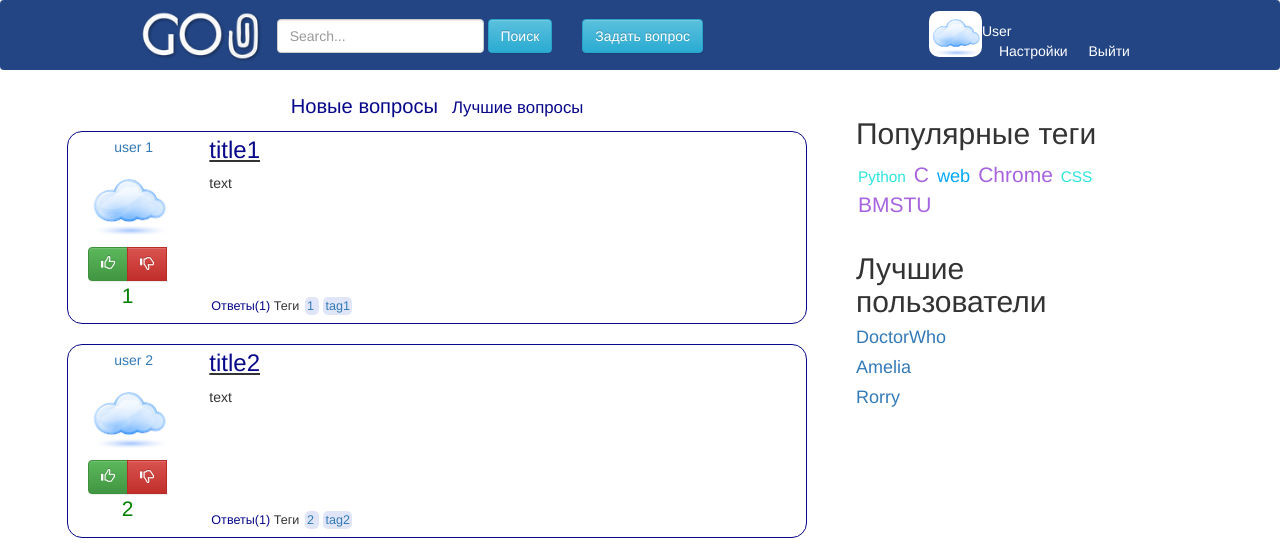
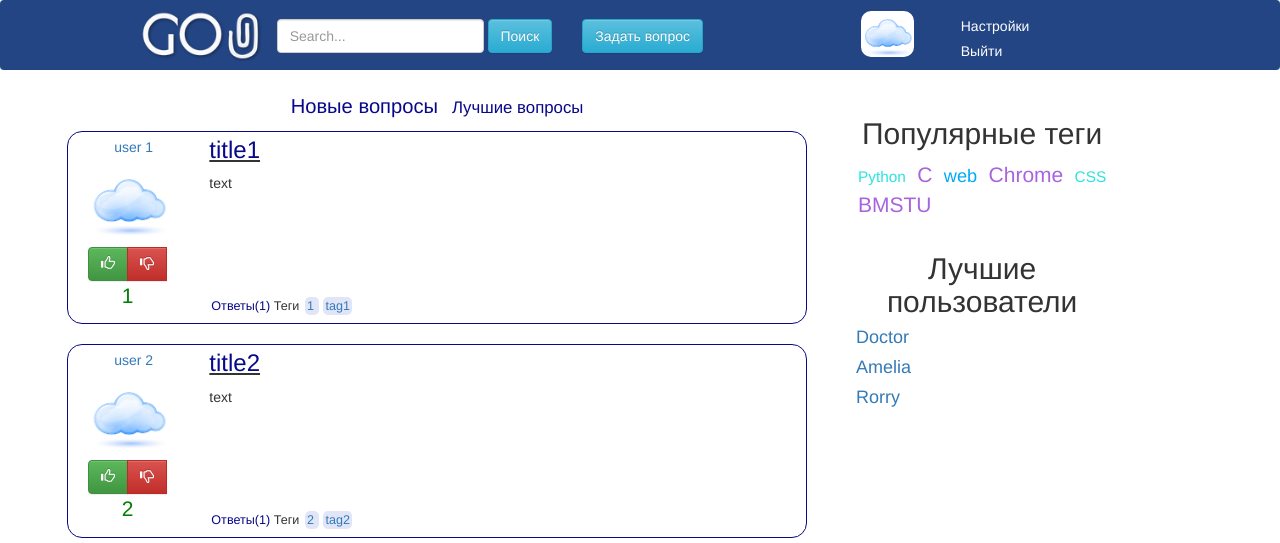
Before and after one commit to imabu/ask, a Django app: page / in a window 1280 px wide. Shown: the top 543 px of the page. Run offline with Django 3.2, Linux system fonts and the light colour scheme.

Commit message:
correcr htmls

```diff
--- a/templates/base.html
+++ b/templates/base.html
@@ -20,7 +20,7 @@
     <div class="container">
      <div class="row">
       <div class="col-md-1"></div>
-      <div class="col-md-8">
+       <div class="col-md-7">
         <a class="navbar-brand" href="../">
         <img src="../../logo.png" border="0", height="50",width="50"></a>
         <form class="navbar-form navbar-left" role="search">
@@ -36,17 +36,13 @@
             </div>
           </form>
        </div>
-
-    <div class="col-md-3" >
-
-         <p ><a class="navbar-brand" href=# >
-          <img id ="avatar" src="../../avatar.png" border="0", height="46",width="46", align="middle">
-          </a> </p>
-        <p aling="center" id="navbar-autho">User</p>
-        <p>
-         <span id="navbar-autho"> <a style="color:#FFFFFF" href="../../settings" >Настройки </a> </span>
-         <span id="navbar-autho"> <a style="color:#FFFFFF" href=# >Выйти</a> </span>
-        </p>
+        <div class="col-md-1 navbar-user" >
+          <a href=#><img id ="avatar" src="avatar.png" border="0", height="46",width="46", align="right"> </a>
+        </div>
+        <div class="col-md-1 navbar-user" >
+         <p id="navbar-autho"> <a style="color:#FFFFFF" href="settings.html" >Настройки </a> </p>
+         <p id="navbar-autho"> <a style="color:#FFFFFF" href=# >Выйти</a> </p>
+        </div>
         {% else %}
       </div>
         <form class="navbar-form" >
@@ -56,7 +52,6 @@
            </div>
         </form>
         {% endif %}
-    </div>
     </div>
     </div>
   </nav>
@@ -69,8 +64,9 @@
     </div>
 
      <div class="col-md-3" >
-      <div id="right">
+      <div align="center" id="right">
         <h2>Популярные теги</h2>
+          <div align="justify">
             <a id="poptag_h3" href="{% url 'tag' 'Python'%}" >Python</a>
             <a id="poptag_h1" href="{% url 'tag' 'C'%}" >C</a>
             <a id="poptag_h2" href="{% url 'tag' 'web'%}" >web</a>
@@ -78,12 +74,15 @@
             <a id="poptag_h3" href="{% url 'tag' 'CSS'%}" >CSS</a>
             <a id="poptag_h1" href="{% url 'tag' 'BMSTU'%}" >BMSTU</a>
           </div>
-      <div id="right">
+      </div>
+      <div align="center" id="right">
         <h2>Лучшие пользователи</h2>
         <h4>
-          <p><a  href=# >DoctorWho</a></p>
+            <div align="left">
+                <p><a  href=# >Doctor</a></p>
                 <p><a href=# >Amelia</a></p>
                 <p><a href=# >Rorry</a></p>
+            </div>
         </h4>
       </div>
     </div>
```
Lines whose indentation alone changed are shown as unchanged.
